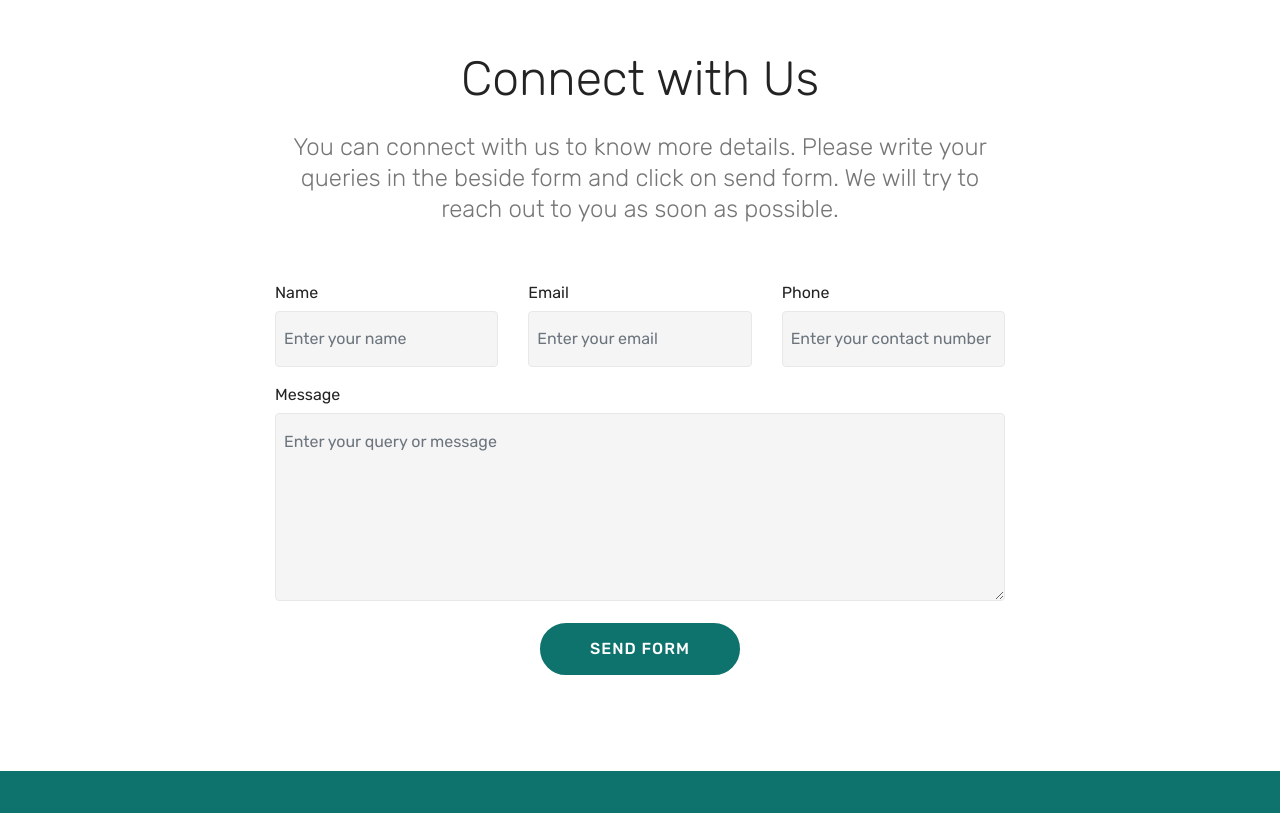
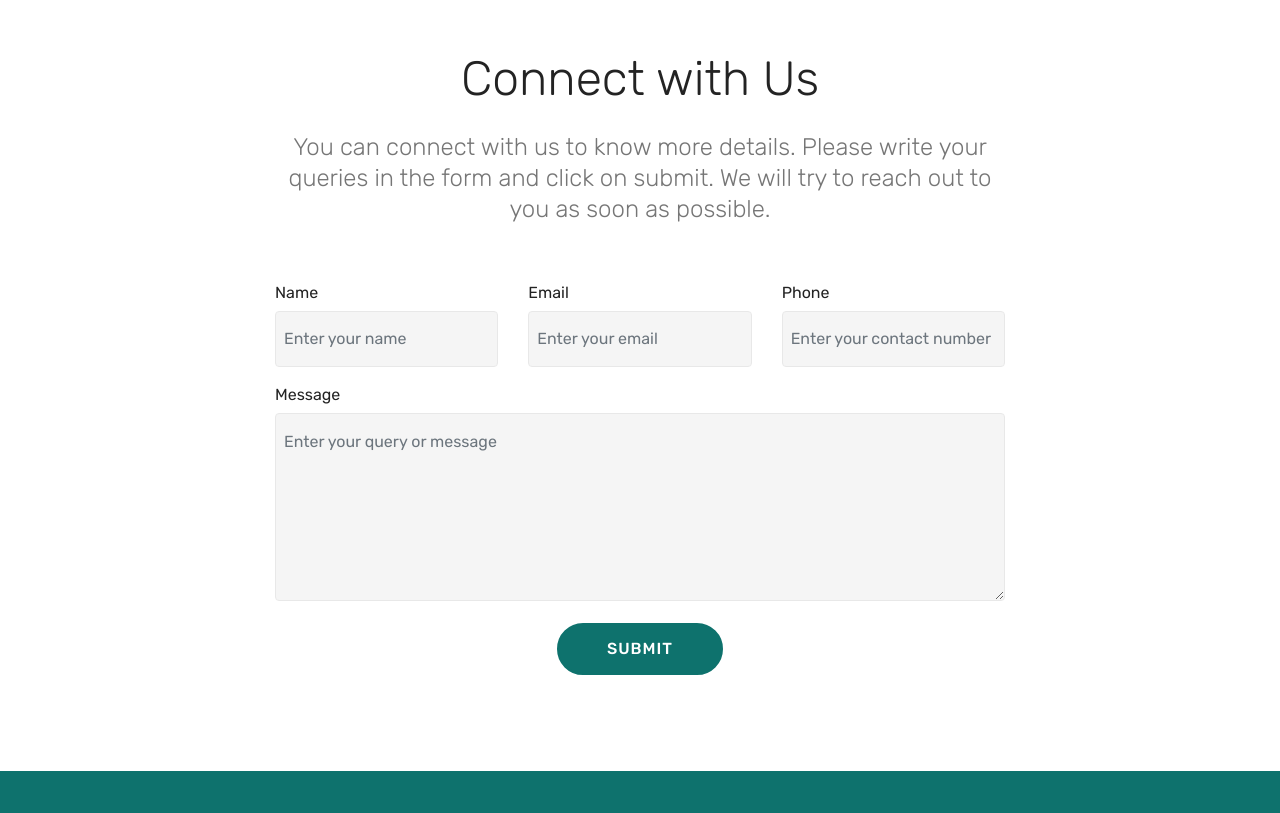
Before and after one commit to kumudh/aisonate, a plain HTML site: page index.html in a window 1280 px wide. Shown: the part 840-1653 px from the top of the page. Drawn offline with Linux system fonts and the light colour scheme; files whose address does not match are found by name.

Commit message:
Update index.html

```diff
--- a/index.html
+++ b/index.html
@@ -91,7 +91,7 @@
         <div class="row justify-content-center">
             <div class="title col-12 col-lg-8">
                 <h2 class="mbr-section-title align-center pb-3 mbr-fonts-style display-2">Connect with Us</h2>
-                <h3 class="mbr-section-subtitle align-center mbr-light pb-3 mbr-fonts-style display-5">You can connect with us to know more details. Please write your queries in the beside form and click on send form. We will try to reach out to you as soon as possible.</h3>
+                <h3 class="mbr-section-subtitle align-center mbr-light pb-3 mbr-fonts-style display-5">You can connect with us to know more details. Please write your queries in the form and click on submit. We will try to reach out to you as soon as possible.</h3>
             </div>
         </div>
     </div>
@@ -122,7 +122,7 @@
                             <label for="message-form1-g" class="form-control-label mbr-fonts-style display-7">Message</label>
                             <textarea name="message" data-form-field="Message" class="form-control display-7" placeholder="Enter your query or message" id="message-form1-g"></textarea>
                         </div>
-                        <div class="col-md-12 input-group-btn align-center"><button type="submit" class="btn btn-form btn-primary display-4" href="mailto:aisonate2025@gmail.com">SEND FORM</button></div>
+                        <div class="col-md-12 input-group-btn align-center"><button type="submit" class="btn btn-form btn-primary display-4" href="mailto:aisonate2025@gmail.com">SUBMIT</button></div>
                     </div>
                 </form><!---Formbuilder Form--->
             </div>
```
